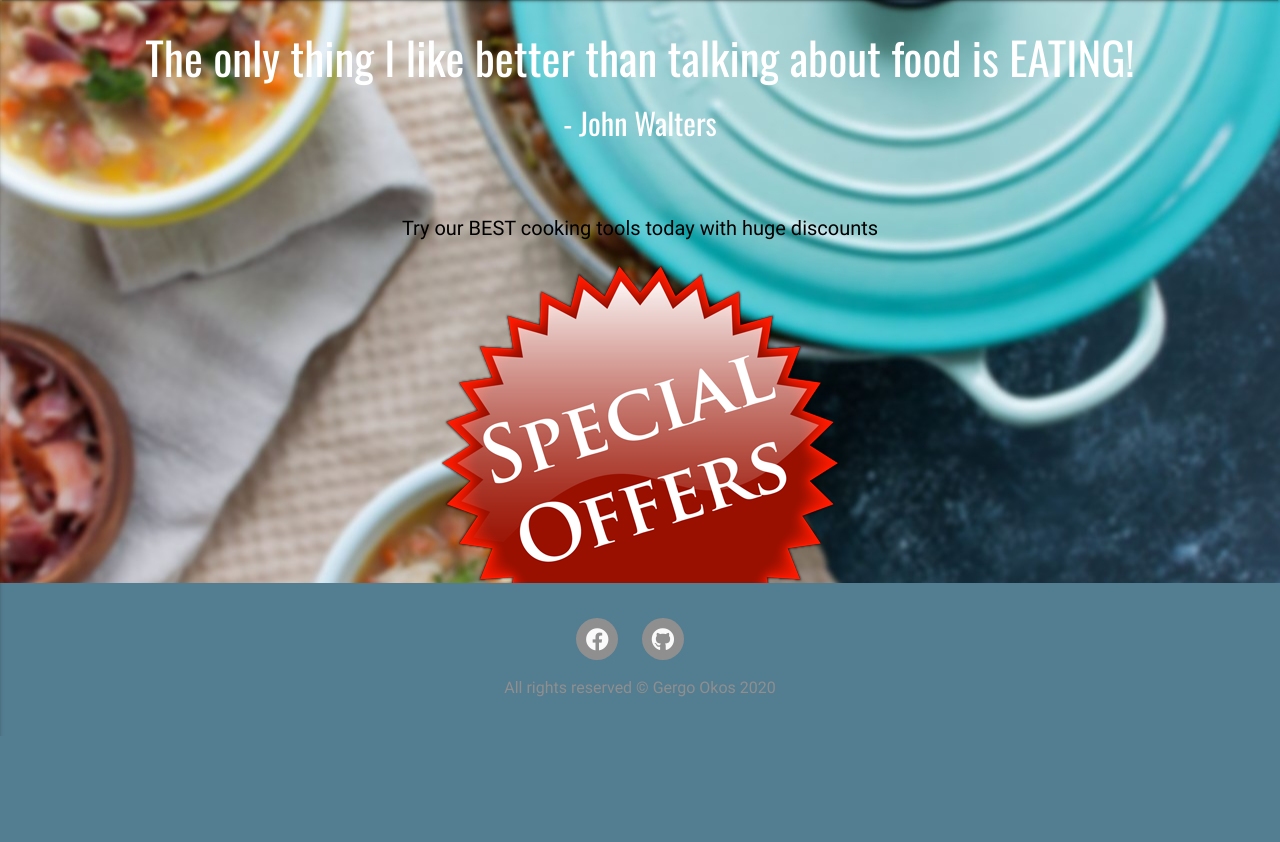
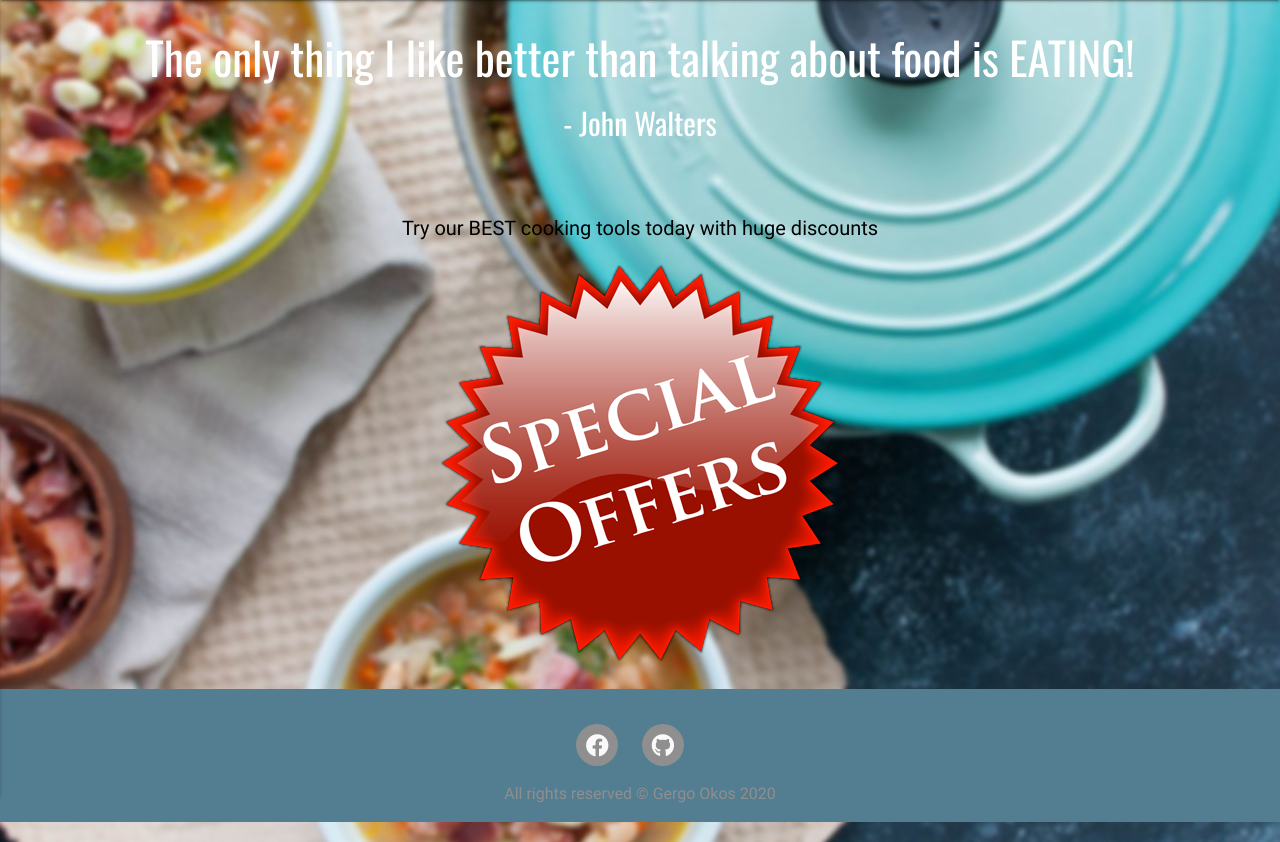
Before and after one commit to DiGergo/milestone-3, a Flask app: page / in a window 1280 px wide. Shown: the part 64-906 px from the top of the page. Before the commit the page ends 800 px from the top, so only its background shows below. Run offline with Flask 2, Linux system fonts and the light colour scheme; some libraries are stand-ins or nearby versions.

Commit message:
change wasn't good for footer

```diff
--- a/static/css/style.css
+++ b/static/css/style.css
@@ -137,10 +137,6 @@ a {
 .footer {
     background-color: #537d91;
     padding-top: 10px;
-    position: fixed;
-    left: 0;
-    bottom: 0;
-    width: 100%;
 }
 
 .social-links {
```
